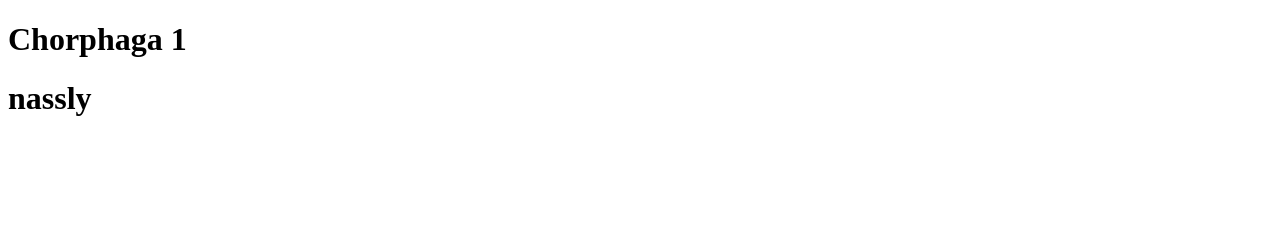
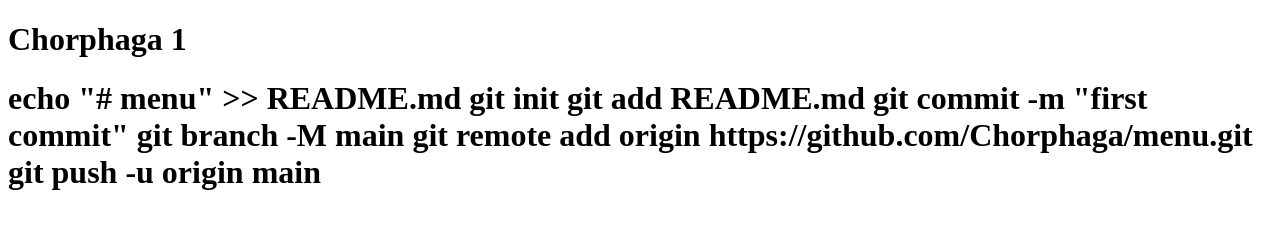
Before and after one commit to Chorphaga/Lab03, a plain HTML site: page index.html in a window 1280 px wide. Drawn offline with Linux system fonts and the light colour scheme.

Commit message:
Update Command Git

```diff
--- a/index.html
+++ b/index.html
@@ -7,6 +7,13 @@
 </head>
 <body>
     <h1>Chorphaga 1</h1>
-    <h1>nassly</h1>
+    <h1>echo "# menu" >> README.md
+        git init
+        git add README.md
+        git commit -m "first commit"
+        git branch -M main
+        git remote add origin https://github.com/Chorphaga/menu.git
+        git push -u origin main</h1>
+
 </body>
 </html>
```
